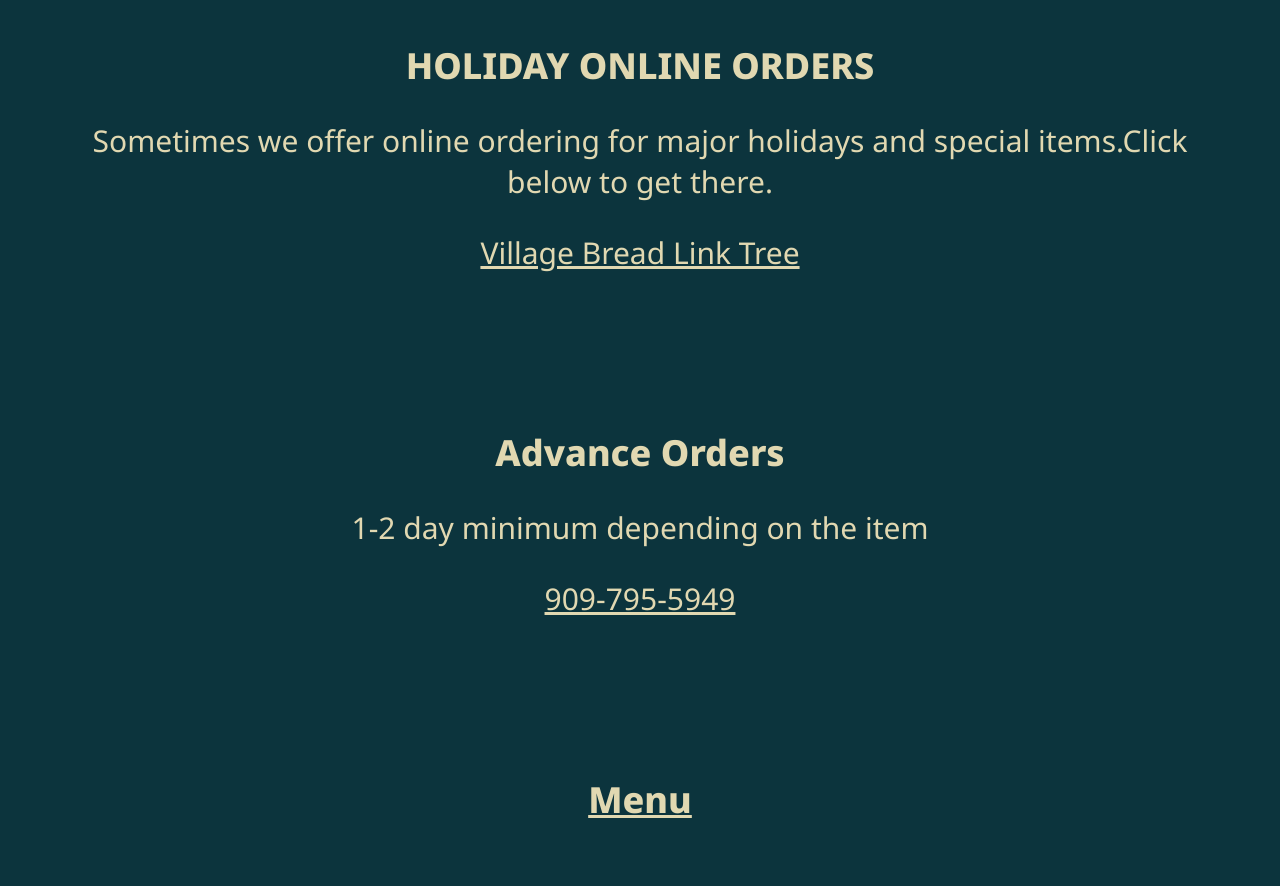
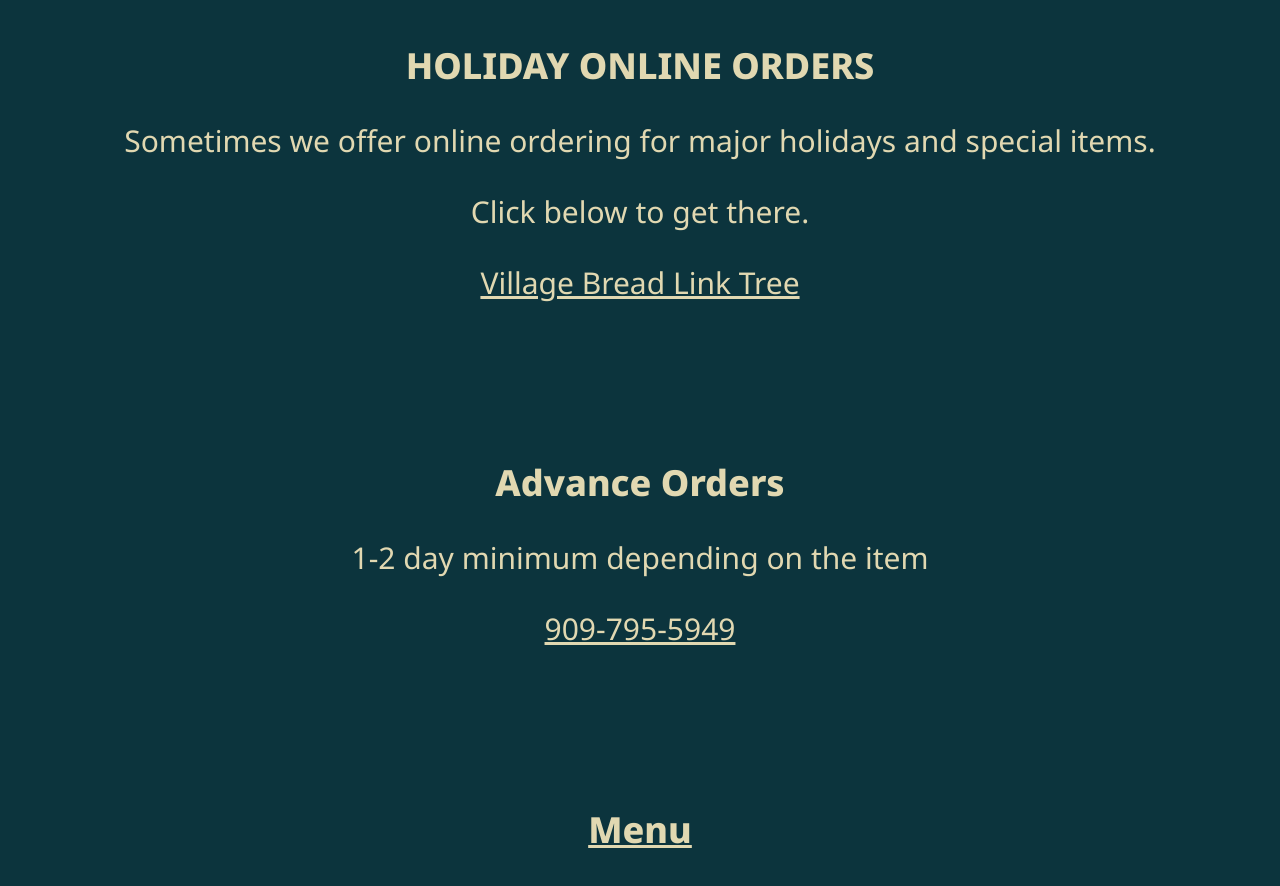
Before and after one commit to jgravois/villagebreadcalimesa.com, a plain HTML site: page index.html in a window 1280 px wide. Shown: the part 960-1846 px from the top of the page. Drawn offline with Linux system fonts and the light colour scheme.

Commit message:
Update index.html

```diff
--- a/index.html
+++ b/index.html
@@ -24,7 +24,9 @@
     <div class="item">
       <h2>HOLIDAY ONLINE ORDERS</h2>
       <p>
-        Sometimes we offer online ordering for major holidays and special items.Click below to get there.
+        Sometimes we offer online ordering for major holidays and special items.</p>
+      <p>
+        Click below to get there.</p>
       <p>
         <a href=linktr.ee/VillageBreadCalimesa>Village Bread Link Tree</a>
       </p>
```
